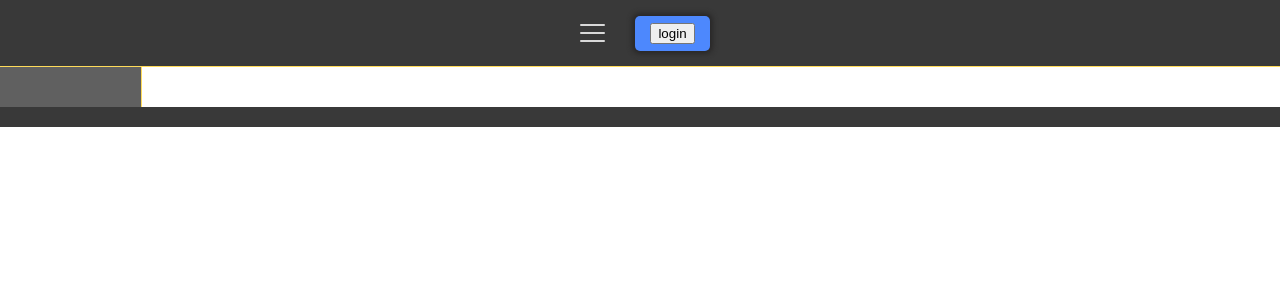
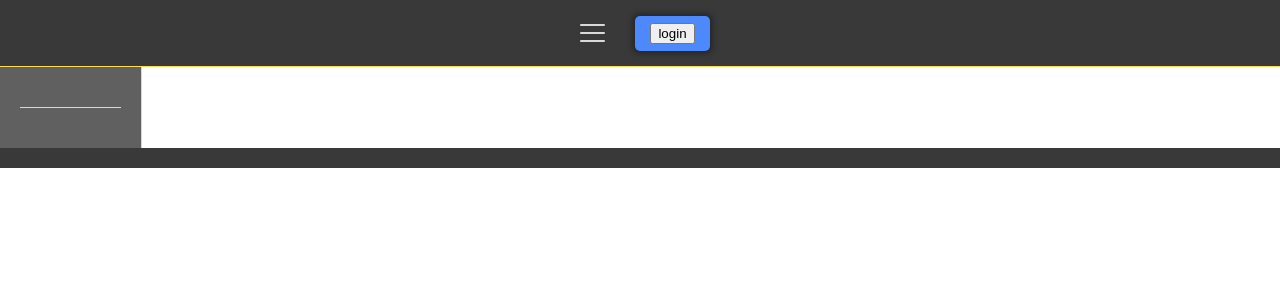
Before and after one commit to j-mcQueen/tasklister, a JavaScript app: page / in a window 1280 px wide. Shown: the top 300 px of the page. Built offline with nearby package versions, Linux system fonts and the light colour scheme; the HTML template or start-up script is replaced by a standard one.

Commit message:
Set spacing on categories and projects

```diff
--- a/src/components/sidebar/sidebar.css
+++ b/src/components/sidebar/sidebar.css
@@ -8,5 +8,14 @@
 #categories, #projects {
     display: flex;
     flex-direction: column;
-    gap: 20px;
+    gap: 10px;
 }
+
+#categories {
+    padding: 0 0 20px 0;
+    border-bottom: 1px solid #FFDB5A;
+}
+
+#projects {
+    padding: 20px 0 0 0;
+}
```
